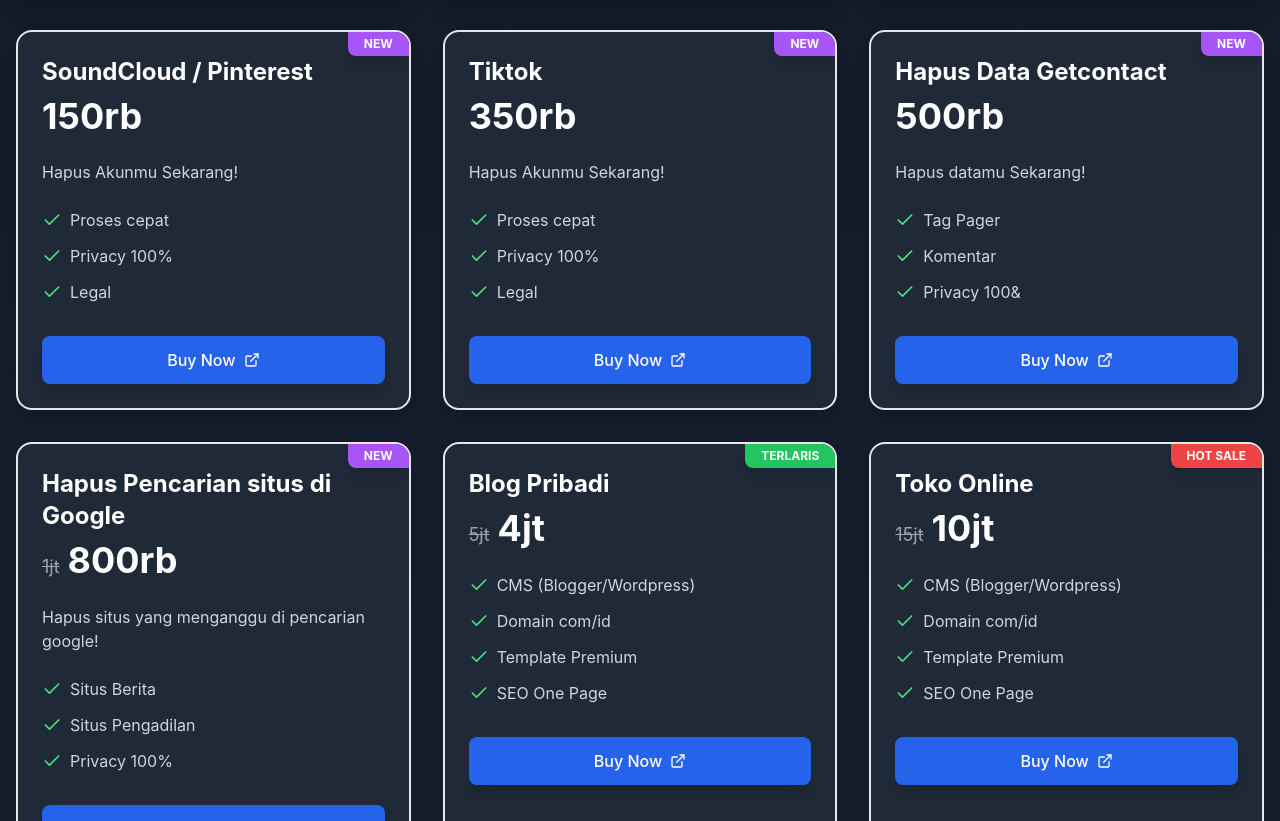
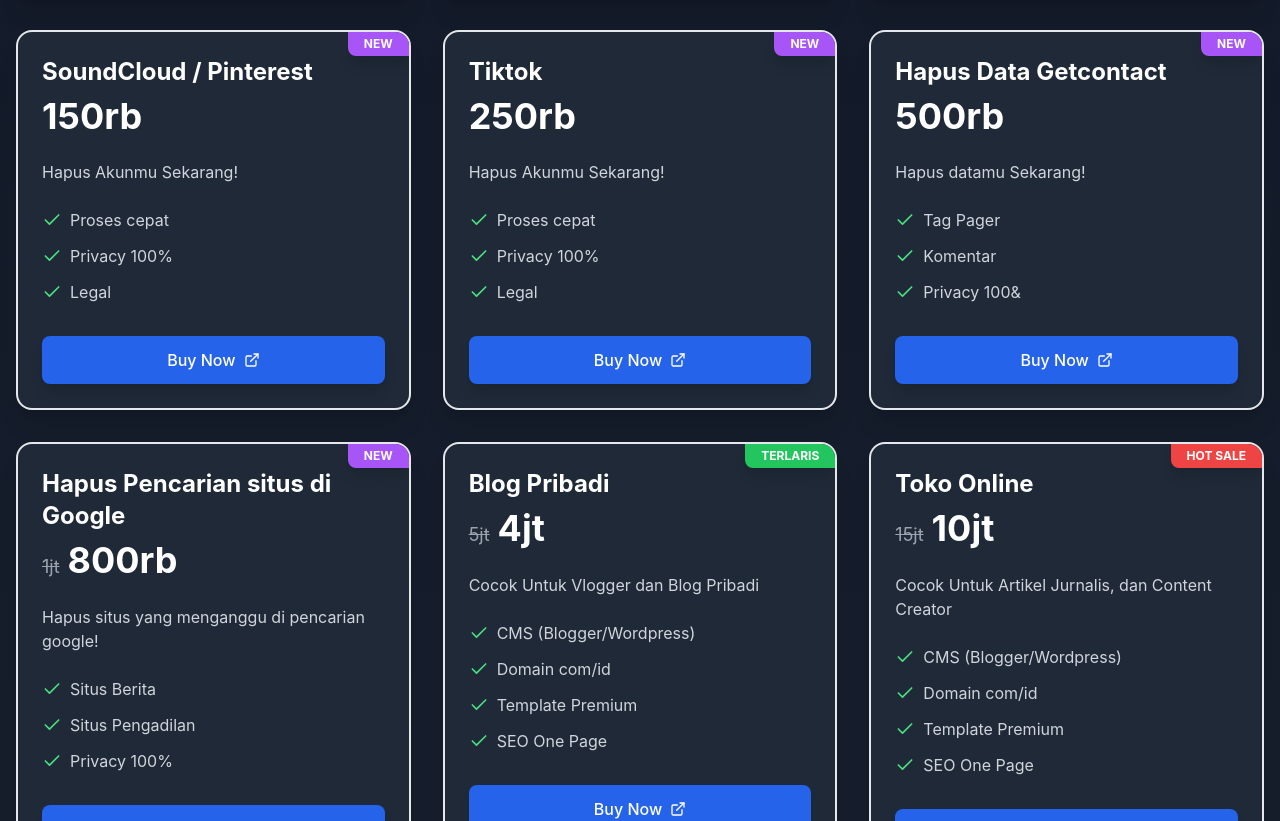
Before and after one commit to sibershopstore/pricing, a React (Vite) app: page / in a window 1280 px wide. Shown: the part 778-1599 px from the top of the page. Built offline with nearby package versions, Linux system fonts and the light colour scheme.

Commit message:
Update pricingData.ts

```diff
--- a/src/data/pricingData.ts
+++ b/src/data/pricingData.ts
@@ -41,7 +41,7 @@
   {
     id: 'Tiktok',
     title: 'Tiktok',
-    price: '350rb',
+    price: '250rb',
     description: 'Hapus Akunmu Sekarang!',
     features: ['Proses cepat', 'Privacy 100%', 'Legal'],
     badge: 'NEW',
@@ -72,7 +72,7 @@
     title: 'Blog Pribadi',
     price: '4jt',
     originalPrice: '5jt',
-    description: '',
+    description: 'Cocok Untuk Vlogger dan Blog Pribadi',
     features: ['CMS (Blogger/Wordpress)', 'Domain com/id', 'Template Premium', 'SEO One Page'],
     badge: 'TERLARIS',
     category: 'web'
@@ -82,7 +82,7 @@
     title: 'Toko Online',
     price: '10jt',
     originalPrice: '15jt',
-    description: '',
+    description: 'Cocok Untuk Artikel Jurnalis, dan Content Creator',
     features: ['CMS (Blogger/Wordpress)', 'Domain com/id', 'Template Premium', 'SEO One Page'],
     badge: 'HOT SALE',
     category: 'web'
```
